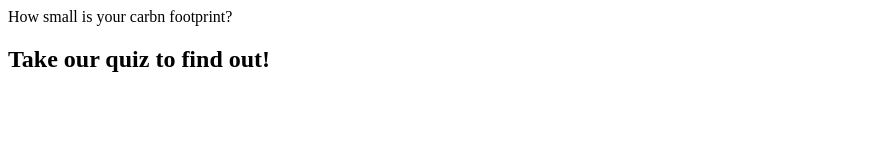
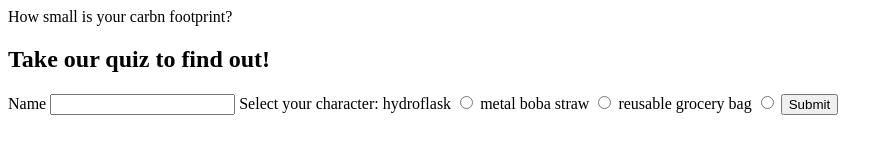
Before and after one commit to janellemellor/choose-your-own-adventure, a plain HTML site: page index.html in a window 1280 px wide. Shown: the whole page, without its empty margins (0-893 px from the left). Drawn offline with Linux system fonts and the light colour scheme.

Commit message:
add html form

```diff
--- a/app.js
+++ b/app.js
@@ -0,0 +1,22 @@
+//Instructions:
+// Goal of this page is to initialize a user object for tracking/scoring. Gather information from the user, like name and other starting choices.
+// Testing: write a tested function that takes a FormData instance and pulls relevant information to add to a user object which represents initial state (initialize numbers, objects, and/or arrays). Use a completed: {} property and object to track which quests or quiz question the user has completed.
+// Use this function in the submit handler from the form to create your user object
+// Save object to local storage
+// Redirect to next step in the game
+
+//set up main index.html page with form and ids needed
+//get data (name, character selection) from user input in home page
+const formData = document.getElementById('form');
+
+//create a function that takes a single instance of form data and pulls out user information to create a user object.
+
+
+
+    //set initial state for carbon footprint tracking
+    //set initial state for number of trees earned
+    //tracks which quizzes the user has completed
+
+//create an event handler with submit to create the user object.
+//save the user object to local storage
+//redirect to the next quiz question
--- a/index.html
+++ b/index.html
@@ -13,6 +13,30 @@
     <header>How small is your carbn footprint?</header>
         <h2>Take our quiz to find out!</h2>
 
+    <form id = "form">
+        Name <input id = "user-name-input">
+        Select your character:
+        <label>
+            <span>hydroflask</span>
+            <input type="radio" name = "character">
+        </label>
+
+        <label>
+            <span>metal boba straw</span>
+            <input type="radio" name = "character">
+        </label>
+
+        <label>
+            <span>reusable grocery bag</span>
+            <input type="radio" name = "character">
+        </label>
+
+
+
+
+        <button id = 'button'>Submit</button>
+    </form>
+
 
 
     <script type="module" src="app.js"></script>
```
Also changed, not shown: data/QuizData.js (+3 -7 lines).
